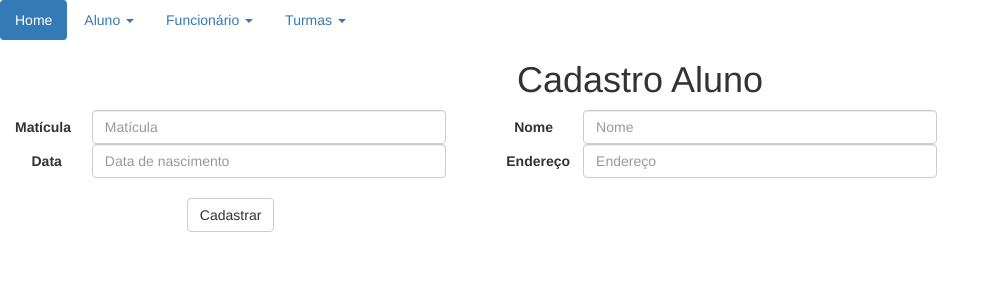
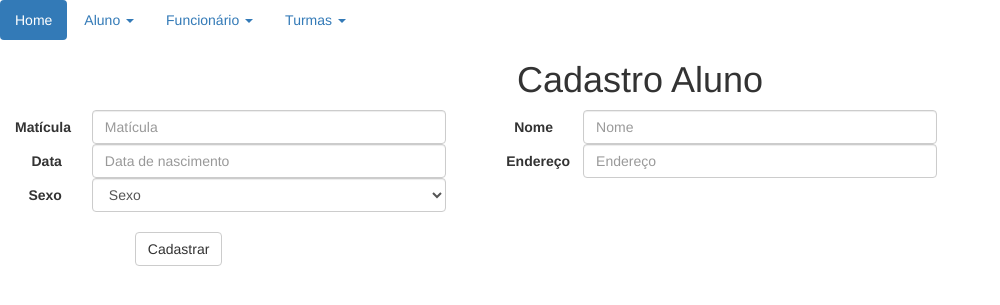
Before and after one commit to CarlosPhilipe/TogetherSchool, a PHP site: the page made by index.php in a window 1280 px wide. Shown: the top 305 px of the page, without its empty margins (0-1000 px from the left). Run offline with PHP 8.4, Linux system fonts and the light colour scheme; some libraries are stand-ins or nearby versions.

Commit message:
no message

```diff
--- a/cadastroAluno.php
+++ b/cadastroAluno.php
@@ -55,6 +55,21 @@ function selected( $value, $selected ){
         </div>
       </div>
     </div>
+
+    <div class="row">
+      <div class="col-xs-8 col-sm-6">
+        <label for="select" class="col-sm-2 control-label">Sexo</label>
+      <div class="col-sm-10">
+          <select class="form-control">
+          <option>Sexo</option>
+          <option>Masculino</option>
+          <option>Feminino</option>
+
+          </select>
+      </div>
+
+
+    </div>
   </div>
 
 
```
Also changed, not shown: index.php (indentation only).
